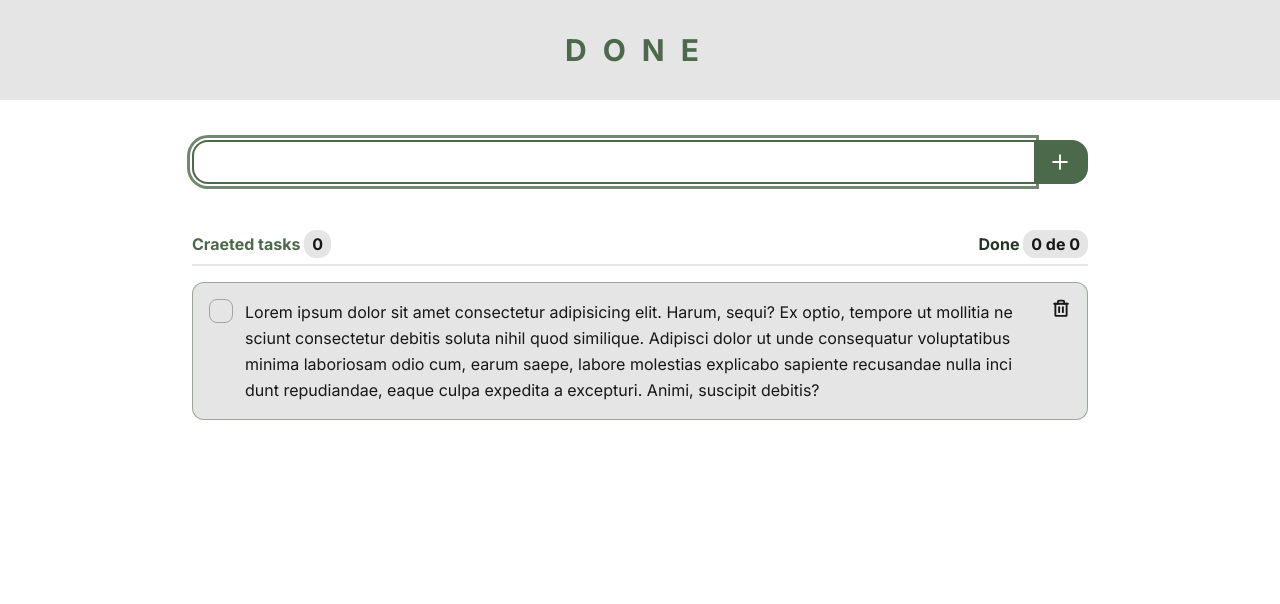
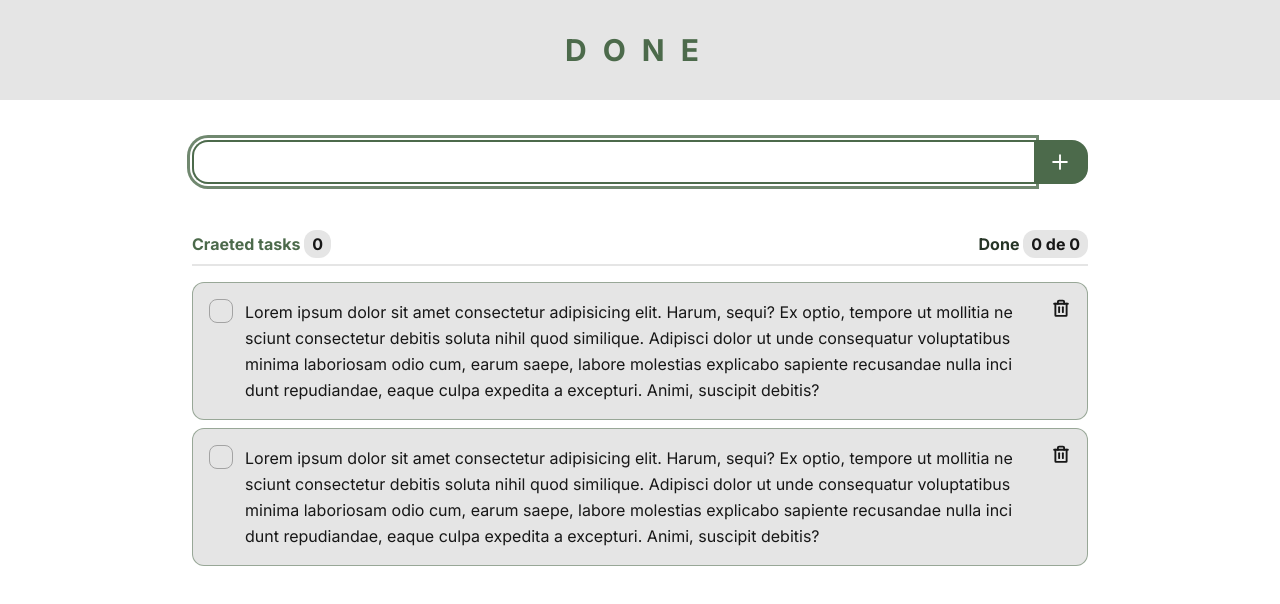
Before and after one commit to davyd-souza/done, a React (Vite) app: page / in a window 1280 px wide. Shown: the top 604 px of the page. Built offline with nearby package versions, Linux system fonts and the light colour scheme.

Commit message:
feat: create Task component

```diff
--- a/src/App.tsx
+++ b/src/App.tsx
@@ -1,9 +1,9 @@
 // COMPONENT
 import { Header } from './components/Header'
-import * as Checkbox from '@radix-ui/react-checkbox'
+import { Task } from './components/Task'
 
 // STYLE
-import { Check, Plus, Trash } from 'phosphor-react'
+import { Plus } from 'phosphor-react'
 
 // Primary: 500, 400
 // Secondary: 400, 300
@@ -62,41 +62,9 @@ export function App() {
               </span>
             </p>
           </header>
-          <section className='grid gap-2'>
-            <article className='flex justify-between gap-8 items-start bg-neutral-200 dark:bg-neutral-800 p-4 rounded-xl border border-primary-400/50 dark:border-secondary-200/20'>
-              <Checkbox.Root className='flex gap-3 items-start group text-start'>
-                <div
-                  className='
-                    h-6 aspect-square flex items-center justify-center transition-all
-                    border border-neutral-400 dark:border-neutral-600 rounded-lg
-                    group-data-[state=checked]:bg-primary-400 group-data-[state=checked]:border-primary-400
-                    dark:group-data-[state=checked]:bg-secondary-200 dark:group-data-[state=checked]:border-secondary-200
-                  '
-                >
-                  <Checkbox.Indicator>
-                    <Check
-                      weight='bold'
-                      className='text-white dark:text-neutral-900'
-                    />
-                  </Checkbox.Indicator>
-                </div>
-                <label className='leading-relaxed break-all'>
-                  Lorem ipsum dolor sit amet consectetur adipisicing elit.
-                  Harum, sequi? Ex optio, tempore ut mollitia nesciunt
-                  consectetur debitis soluta nihil quod similique. Adipisci
-                  dolor ut unde consequatur voluptatibus minima laboriosam odio
-                  cum, earum saepe, labore molestias explicabo sapiente
-                  recusandae nulla incidunt repudiandae, eaque culpa expedita a
-                  excepturi. Animi, suscipit debitis?
-                </label>
-              </Checkbox.Root>
-              <button
-                className='leading-[0] hover:text-red-600 transition-colors'
-                title='Delete task'
-              >
-                <Trash size={20} weight='bold' />
-              </button>
-            </article>
+          <section className='grid gap-2 pb-8'>
+            <Task />
+            <Task />
           </section>
         </div>
       </main>
--- /dev/null
+++ b/src/components/Task.tsx
@@ -0,0 +1,40 @@
+// COMPONENT
+import * as Checkbox from '@radix-ui/react-checkbox'
+
+// STYLE
+import { Check, Trash } from 'phosphor-react'
+
+export function Task() {
+  return (
+    <article className='flex justify-between gap-8 items-start bg-neutral-200 dark:bg-neutral-800 p-4 rounded-xl border border-primary-400/50 dark:border-secondary-200/20'>
+      <Checkbox.Root className='flex gap-3 items-start group text-start'>
+        <div
+          className='
+          h-6 aspect-square flex items-center justify-center transition-all
+          border border-neutral-400 dark:border-neutral-600 rounded-lg
+          group-data-[state=checked]:bg-primary-400 group-data-[state=checked]:border-primary-400
+          dark:group-data-[state=checked]:bg-secondary-200 dark:group-data-[state=checked]:border-secondary-200
+        '
+        >
+          <Checkbox.Indicator>
+            <Check weight='bold' className='text-white dark:text-neutral-900' />
+          </Checkbox.Indicator>
+        </div>
+        <label className='leading-relaxed break-all'>
+          Lorem ipsum dolor sit amet consectetur adipisicing elit. Harum, sequi?
+          Ex optio, tempore ut mollitia nesciunt consectetur debitis soluta
+          nihil quod similique. Adipisci dolor ut unde consequatur voluptatibus
+          minima laboriosam odio cum, earum saepe, labore molestias explicabo
+          sapiente recusandae nulla incidunt repudiandae, eaque culpa expedita a
+          excepturi. Animi, suscipit debitis?
+        </label>
+      </Checkbox.Root>
+      <button
+        className='leading-[0] hover:text-red-600 transition-colors'
+        title='Delete task'
+      >
+        <Trash size={20} weight='bold' />
+      </button>
+    </article>
+  )
+}
```
